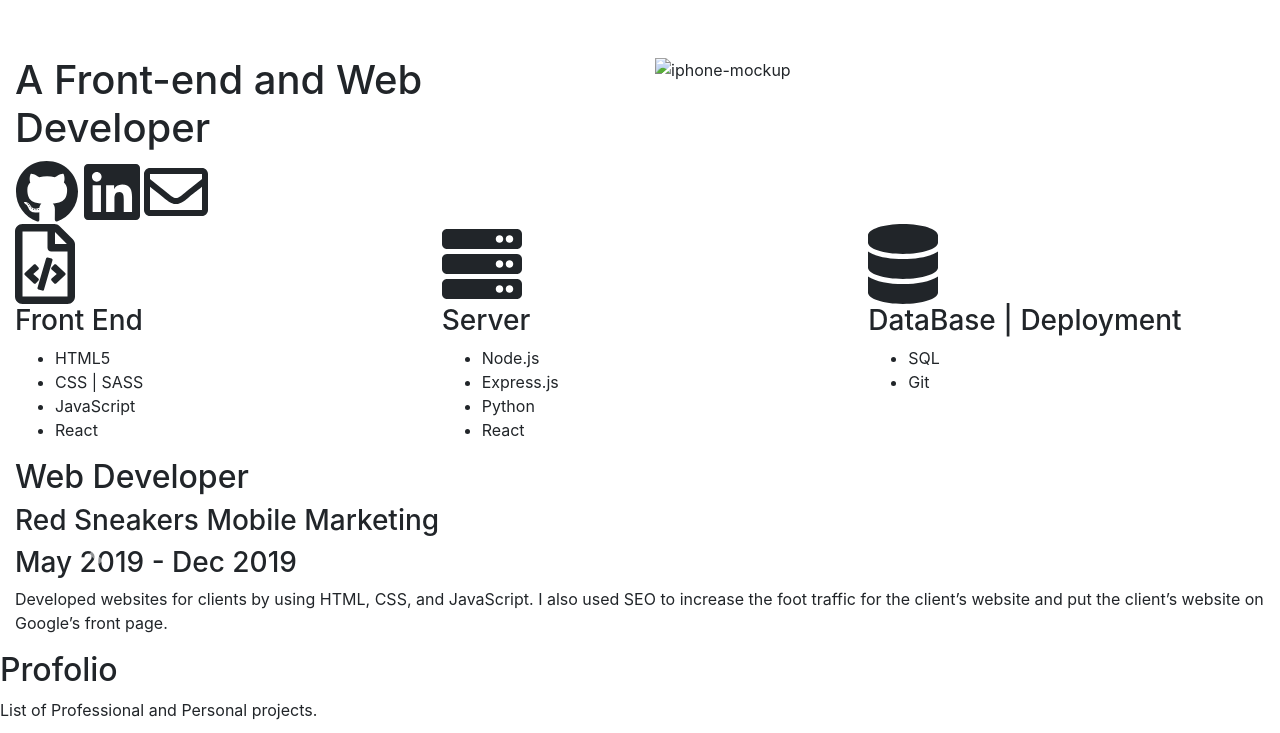
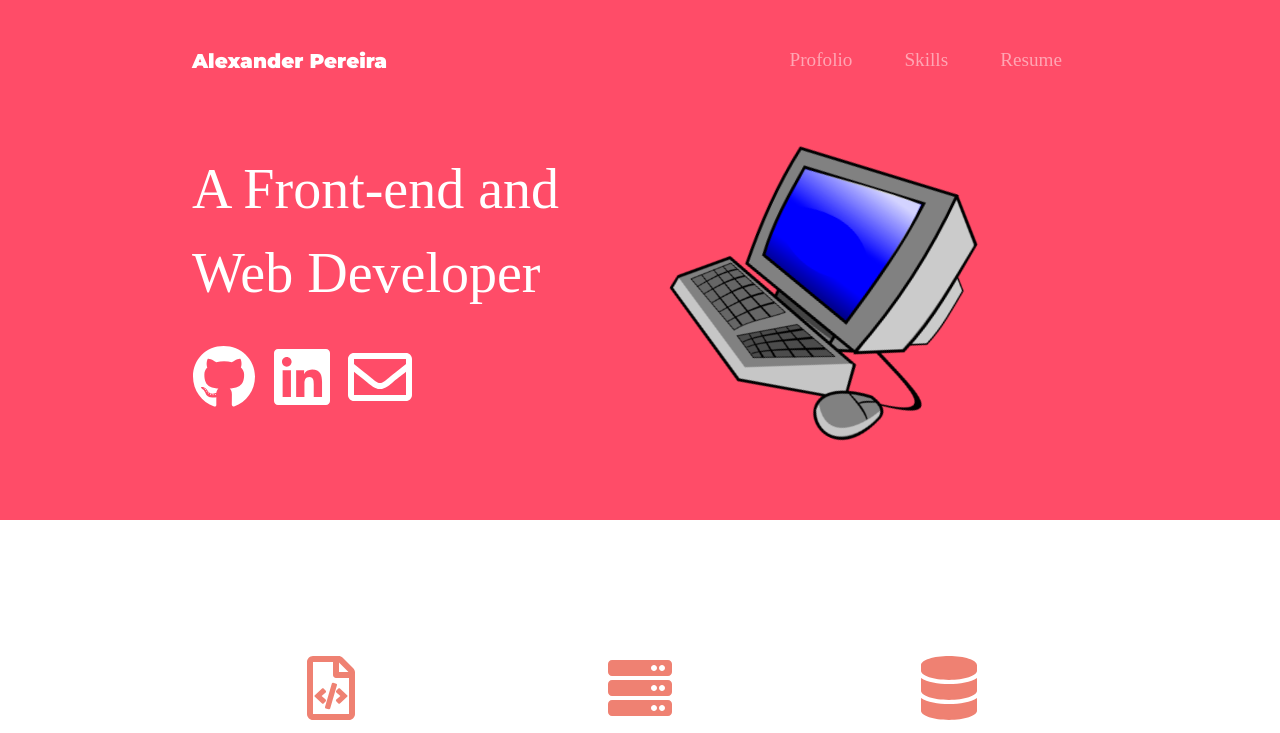
Before and after one commit to 1meastro/Portfolio-Website, a plain HTML site: page index.html in a window 1280 px wide. Shown: the top 733 px of the page. Drawn offline with nearby package versions, Linux system fonts and the light colour scheme.

Commit message:
Added info

```diff
--- a/index.html
+++ b/index.html
@@ -9,7 +9,7 @@
   <link href="https://fonts.googleapis.com/css?family=Montserrat:900|Ubuntu&display=swap" rel="stylesheet">
 
   <link rel="stylesheet" href="https://stackpath.bootstrapcdn.com/bootstrap/4.4.0/css/bootstrap.min.css" integrity="sha384-SI27wrMjH3ZZ89r4o+fGIJtnzkAnFs3E4qz9DIYioCQ5l9Rd/7UAa8DHcaL8jkWt" crossorigin="anonymous">
-  <link rel="stylesheet" href="css/styles.css">
+  <link rel="stylesheet" href="styles.css">
 
   <!-- font awesome -->
   <script defer src="https://use.fontawesome.com/releases/v5.0.7/js/all.js"></script>
@@ -66,7 +66,7 @@
         <i class="far fa-envelope icon-nav fa-4x"></i>
       </div>
       <div class="col-lg-6">
-        <img class="title-image" src="images/computer.png" alt="iphone-mockup">
+        <img class="title-image" src="computer.png" alt="iphone-mockup">
       </div>
   </div>
 </div>
--- /dev/null
+++ b/styles.css
@@ -0,0 +1,207 @@
+body{
+  font-family: "Montserrat";
+  text-align: center;
+}
+
+/* container */
+
+.container-fluid{
+  padding: 7% 15%;
+}
+
+/*section*/
+
+.colored-section{
+  background-color: #ff4c68;
+  color: #fff;
+}
+
+.white-section{
+  background-color: #fff;
+
+}
+
+/* Title Section */
+
+
+#title .container-fluid {
+  background-color: #ff4c68;
+  color: #fff;
+  text-align: left;
+  padding: 3% 15% 7%;
+}
+
+/* Title Image */
+
+.title-image{
+  width: 60%;
+  transform: rotate(25deg);
+  position: absolute;
+  right: 30%;
+}
+
+
+/* Navigation Bar */
+
+.navbar{
+  padding: 0 0 4rem;
+}
+
+.navar-brand{
+  font-family: "Ubuntu";
+  font-size: 2.5rem;
+  font-weight: bold;
+}
+
+.nav-item{
+  padding: 0 18px;
+}
+
+.nav-link{
+  font-size: 1.2rem;
+  font-family: "Montserrat-Light";
+}
+
+.icon-nav{
+  margin: 5% 3% 5% 0;
+}
+
+.icon-nav:hover {
+  color: gray
+}
+
+/* Download Button */
+
+.download-button{
+  margin: 5% 3% 5% 0;
+}
+
+h1, h2, h3, h4, h5, h6 {
+  font-family: "Montserrat-Bold";
+
+}
+
+h2 {
+  font-size: 3rem;
+  line-height: 1.5;
+}
+
+
+p{
+  color: #8f8f8f;
+
+}
+
+.info {
+  color: white;
+}
+
+/* Heading */
+
+.big-heading {
+  font-family: "Montserrat-Black";
+  font-size: 3.5rem;
+  line-height: 1.5;
+}
+
+.section-heading {
+  font-size: 3rem;
+  line-height: 1.5;
+}
+
+
+/* Features Section */
+
+#features{
+  position: relative;
+  z-index: 1;
+}
+
+.feature-title{
+  font-size: 2.5rem;
+  padding-bottom: .5rem;
+}
+
+.feature-list{
+  padding-right: 2rem;
+  font-family: "Montserrat-Bold";
+  list-style: none;
+  font-size: 1.5rem;
+  color: gray;
+}
+
+.feature-box{
+  padding: 5%;
+
+}
+
+.icon{
+  color: #ef8172;
+  padding-bottom: 1rem;
+}
+
+.icon:hover{
+  color: #ff4c68;
+}
+
+/* Testimonial Section */
+
+#testimonials {
+  background-color: #ef8172;
+}
+
+.testimonial-text {
+  font-size: 3rem;
+  line-height: 1.5;
+}
+
+.testimonials-image {
+  width: 10%;
+  border-radius: 100%;
+  margin: 20px;
+}
+
+
+#press {
+  background-color: #ef8172;
+  padding: 3%;
+}
+
+.press-logo {
+  width: 15%;
+  margin: 20px 20px 50px;
+}
+
+/*pricing Section*/
+
+#pricing {
+  padding: 100px;
+}
+
+.pricing-text {
+  font-size: 3rem
+  line-height: 1.5;
+}
+
+.pricing-column {
+  padding: 3% 2%;
+}
+
+@media (max-width: 1028px) {
+  #title {
+    text-align: center;
+  }
+  .title-image {
+    position: static;
+    transform: rotate(0);
+
+  }
+}
+
+/*Footer*/
+
+
+
+.social-icon {
+  margin: 20px 10px;
+}
```
Also changed, not shown: computer.png (added).
